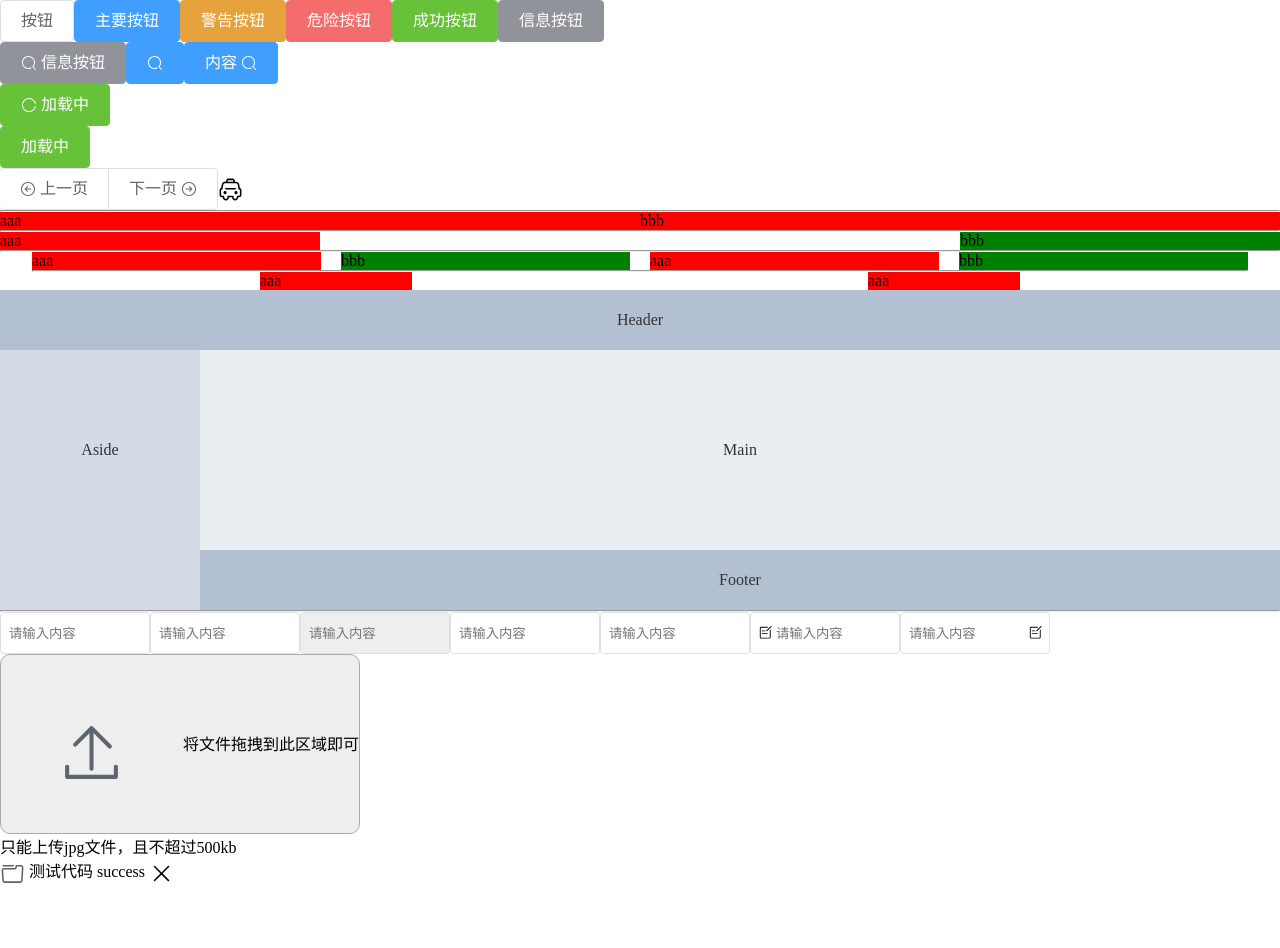
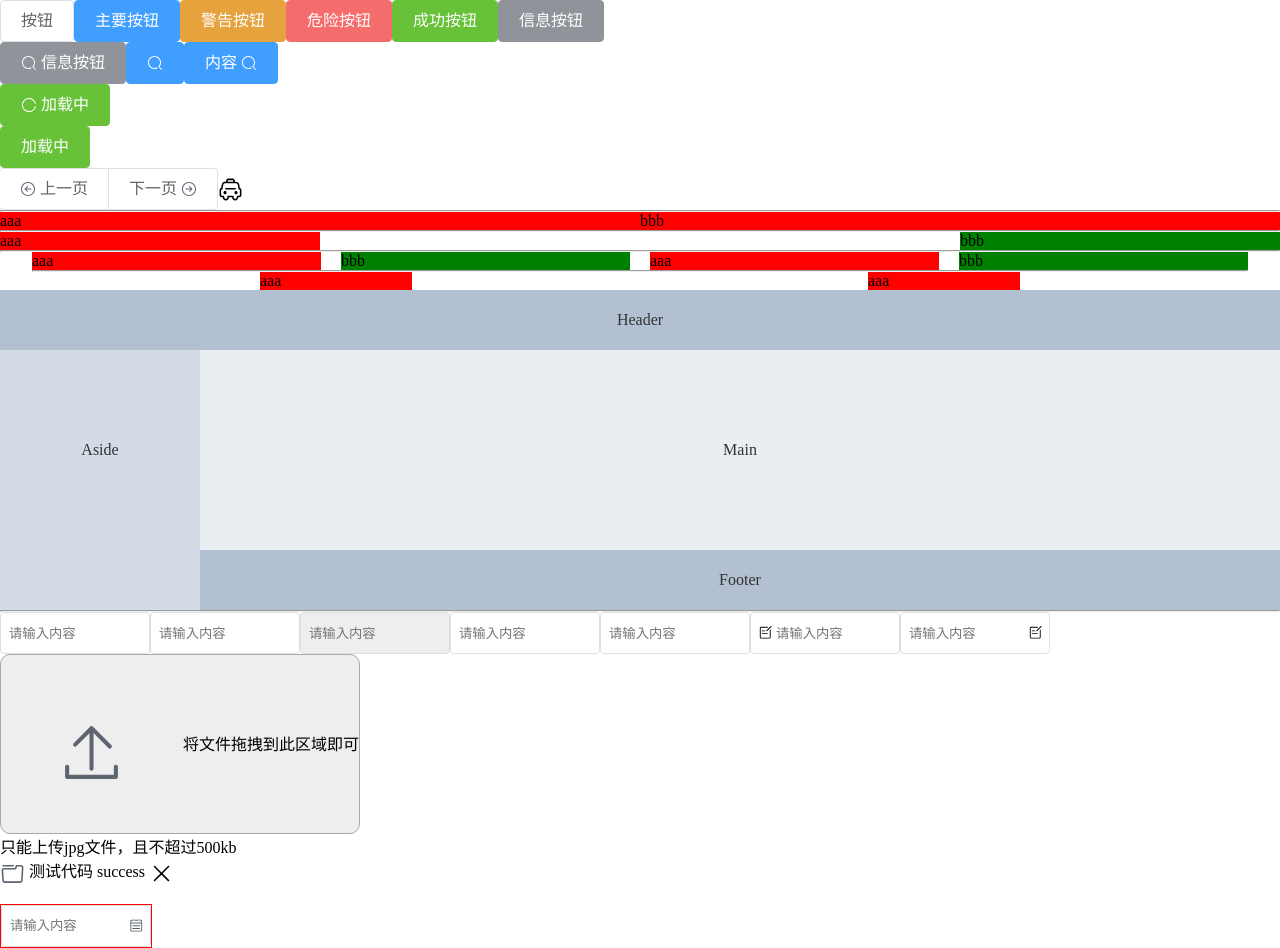
Before and after one commit to cjshinning/zhu-ui-2020, a Vue app: page / in a window 1280 px wide. Before the commit the page ends 886 px from the top, so only its background shows below. Built offline with nearby package versions, Linux system fonts and the light colour scheme.

Commit message:
9、日历组件（一）

```diff
--- a/package.json
+++ b/package.json
@@ -18,6 +18,7 @@
     "koa": "2.11.0",
     "koa-cors": "0.0.16",
     "multer": "1.4.2",
+    "v-click-outside": "3.0.1",
     "vue": "^2.6.14"
   },
   "devDependencies": {
--- a/src/App.vue
+++ b/src/App.vue
@@ -184,6 +184,12 @@
       <zh-button type="primary" icon="upload">点击上传</zh-button>
       <div slot="tip">只能上传jpg文件，且不超过500kb</div>
     </zh-upload>
+
+    <!-- 语法糖的绑定 value @input -->
+    {{ value1 }}<br />
+    <zh-date-picker v-model="value1"></zh-date-picker>
+    <!-- {{ value2 }}
+    <zh-date-range-picker v-model="value2"></zh-date-range-picker> -->
   </div>
 </template>
 
@@ -194,6 +200,8 @@ export default {
     return {
       value: "",
       fileList: [{ url: "xxx", name: "测试代码" }],
+      value1: "",
+      value2: [],
     };
   },
   methods: {
--- /dev/null
+++ b/src/packages/date-picker/date-picker.vue
@@ -0,0 +1,161 @@
+<template>
+  <div class="zh-date-picker" v-click-outside="handleBlur">
+    <zh-input
+      suffix-icon="calendar"
+      @focus="handleFocus"
+      :value="formatDate"
+    ></zh-input>
+    <div class="zh-date-content" v-if="isVisible">
+      <div class="zh-date-picker-header">
+        <zh-icon icon="back_android"></zh-icon>
+        <zh-icon icon="back"></zh-icon>
+        <span>{{ tempTime.year }}年 {{ tempTime.month + 1 }}月</span>
+        <zh-icon icon="right"></zh-icon>
+        <zh-icon icon="play_forward_fill"></zh-icon>
+      </div>
+      <div class="zh-date-picker-content">
+        <template v-if="mode === 'dates'">
+          <div>
+            <span v-for="week in weeks" class="cell" :key="week">
+              {{ week }}
+            </span>
+          </div>
+          <div v-for="i in 6" :key="`row_${i}`">
+            <span v-for="j in 7" :key="`col_${j}`" class="cell"> 1 </span>
+          </div>
+        </template>
+
+        <template v-if="mode === 'years'"> years </template>
+        <template v-if="mode === 'months'"> months </template>
+
+        {{ visibleData }}
+      </div>
+    </div>
+  </div>
+</template>
+
+<script>
+function getYearMonthDay(date) {
+  let year = date.getFullYear();
+  let month = date.getMonth();
+  let day = date.getDate();
+  return [year, month, day];
+}
+
+// 这个可以判断点击的是否是自己内部的元素
+import clickOutside from "v-click-outside";
+export default {
+  name: "zh-date-picker",
+  directives: {
+    clickOutside: clickOutside.directive,
+  },
+  props: {
+    value: {
+      //显示的日期
+      type: [String, Date],
+      default: () => new Date(),
+    },
+  },
+  computed: {
+    visibleData() {
+      // <!-- 第一种方案 -->
+      // <!-- 先算当前月有多少天 找到下一个月1号的前一天 总天数 -->
+      // <!-- 再去获取当前1号 是星期几 在前面 再加上那几天 -->
+      // <!-- 42 - 刚才加的 + 月的总天数 = 剩下的 -->
+      // <!-- 第二种方案 -->
+      // <!-- 直接将自己向前移动多少天后 开始循环42天 -->
+      let firstDay = new Date(this.tempTime.year, this.tempTime.month, 1);
+      let weekDay = firstDay.getDay(); //周日0 周六6
+      weekDay = weekDay === 0 ? 7 : weekDay;
+      let start = firstDay - weekDay * 60 * 60 * 24 * 1000; //移动当前是星期几
+      let arr = [];
+      //   循环42个
+      for (let i = 0; i < 42; i++) {
+        arr.push(new Date(start + i * 60 * 60 * 24 * 1000));
+      }
+      return arr;
+    },
+    formatDate() {
+      //根据当前的time对象算出一个日期格式
+      if (this.value) {
+        //控制输入框的内容
+        let { year, month, day } = this.time;
+        return `${year}-${month + 1}-${day}`;
+      }
+    },
+  },
+  data() {
+    // 通过用户传入的value算出年月日来 2012-10-04
+    let [year, month, day] = getYearMonthDay(this.value || new Date()); //根据当前时间算出一个年月日
+    return {
+      isVisible: false,
+      weeks: ["日", "一", "二", "三", "四", "五", "六"],
+      months: [
+        "一月",
+        "二月",
+        "三月",
+        "四月",
+        "五月",
+        "六月",
+        "七月",
+        "八月",
+        "九月",
+        "十月",
+        "十一月",
+        "十二月",
+      ],
+      mode: "dates", //years months
+      time: {
+        year,
+        month,
+        day,
+      },
+      tempTime: {
+        //操作的是这个时间，上面的只是用来显示
+        year,
+        month,
+        day,
+      },
+    };
+  },
+  methods: {
+    handleFocus() {
+      //当点击的是输入框的时候，就让当前的浮层显示出来
+      this.isVisible = true;
+    },
+    handleBlur() {
+      //当点击整个div外侧时，需要隐藏弹层
+      this.isVisible = false;
+    },
+  },
+};
+</script>
+
+<style lang="scss">
+@import "@/styles/_var.scss";
+.zh-date-picker {
+  border: 1px solid red;
+  display: inline-block;
+  .zh-date-picker-header {
+    height: 40px;
+    display: flex;
+    justify-content: space-between;
+    align-items: center;
+  }
+  .zh-date-content {
+    position: absolute;
+    z-index: 10;
+    user-select: none;
+    width: 280px;
+    background: #fff;
+    box-shadow: 1px 1px 2px $primary, -1px -1px 2px $primary;
+  }
+  .cell {
+    width: 40px;
+    height: 40px;
+    display: inline-block;
+    text-align: center;
+    line-height: 40px;
+  }
+}
+</style>
--- /dev/null
+++ b/src/packages/date-picker/date-range-picker.vue
@@ -0,0 +1,9 @@
+<template>
+  <div>date-range-picker</div>
+</template>
+
+<script>
+export default {
+  name: "zh-date-range-picker",
+};
+</script>
--- a/src/packages/index.js
+++ b/src/packages/index.js
@@ -13,6 +13,8 @@ import Main from "./container/main.vue";
 import Input from "./input.vue";
 import Upload from "./upload/upload.vue";
 import Progress from "./progress.vue";
+import DatePicker from "./date-picker/date-picker.vue";
+import DateRangePicker from "./date-picker/date-range-picker.vue";
 
 const install = (Vue) => {
   Vue.component(Button.name, Button);
@@ -28,6 +30,8 @@ const install = (Vue) => {
   Vue.component(Input.name, Input);
   Vue.component(Upload.name, Upload);
   Vue.component(Progress.name, Progress);
+  Vue.component(DatePicker.name, DatePicker);
+  Vue.component(DateRangePicker.name, DateRangePicker);
 };
 
 // 有可能通过script标签的引入方式
--- a/src/packages/input.vue
+++ b/src/packages/input.vue
@@ -2,57 +2,75 @@
   <div class="zh-input" :class="inputClass">
     <zh-icon :icon="prefixIcon" v-if="prefixIcon"></zh-icon>
     <zh-icon :icon="suffixIcon" v-if="suffixIcon"></zh-icon>
-    <input :type="showPassword ? (passwordVisible ? 'text' : 'password') : type" :value="value" :placeholder="placeholder"
-      :name="name" :disabled="disabled" @input="$emit('input', $event.target.value)" ref="input">
-    <zh-icon icon="roundclose" v-if="clearable && value" @click.native="$emit('input', '')"
-      @mousedown.native.prevent></zh-icon>
-    <zh-icon icon="attentionfavorfill" v-if="showPassword && value" @click.native="changeStatus"></zh-icon>
+    <input
+      :type="showPassword ? (passwordVisible ? 'text' : 'password') : type"
+      :value="value"
+      :placeholder="placeholder"
+      :name="name"
+      :disabled="disabled"
+      @input="$emit('input', $event.target.value)"
+      ref="input"
+      @focus="$emit('focus', $event.target.value)"
+      @blur="$emit('blur', $event.target.value)"
+      @change="$emit('change', $event.target.value)"
+    />
+    <zh-icon
+      icon="roundclose"
+      v-if="clearable && value"
+      @click.native="$emit('input', '')"
+      @mousedown.native.prevent
+    ></zh-icon>
+    <zh-icon
+      icon="attentionfavorfill"
+      v-if="showPassword && value"
+      @click.native="changeStatus"
+    ></zh-icon>
   </div>
 </template>
 
 <script>
 export default {
-  name: 'zh-input',
+  name: "zh-input",
   props: {
     name: {
       type: String,
-      default: null
+      default: null,
     },
     type: {
       type: String,
-      default: 'text'
+      default: "text",
     },
     placeholder: {
       type: String,
-      default: '请输入内容'
+      default: "请输入内容",
     },
     value: {
       type: String,
-      default: ''
+      default: "",
     },
     disabled: {
       type: Boolean,
-      default: false
+      default: false,
     },
     clearable: {
       type: Boolean,
-      default: false
+      default: false,
     },
     showPassword: {
       type: Boolean,
-      default: false
+      default: false,
     },
     suffixIcon: {
-      type: String
+      type: String,
     },
     prefixIcon: {
-      type: String
-    }
+      type: String,
+    },
   },
   data() {
     return {
-      passwordVisible: false
-    }
+      passwordVisible: false,
+    };
   },
   computed: {
     inputClass() {
@@ -61,24 +79,24 @@ export default {
         classes.push(`zh-input-suffix-icon`);
       }
       if (this.prefixIcon) {
-        classes.push('zh-input-prefix-icon');
+        classes.push("zh-input-prefix-icon");
       }
       return classes;
-    }
+    },
   },
   methods: {
     changeStatus() {
       this.passwordVisible = !this.passwordVisible;
       this.$nextTick(() => {
         this.$refs.input.focus();
-      })
-    }
-  }
-}
+      });
+    },
+  },
+};
 </script>
 
 <style lang="scss">
-@import '../styles/_var.scss';
+@import "../styles/_var.scss";
 
 .zh-input {
   position: relative;
```
Also changed, not shown: 1 other file (tests, documents, lock files or other folders).
